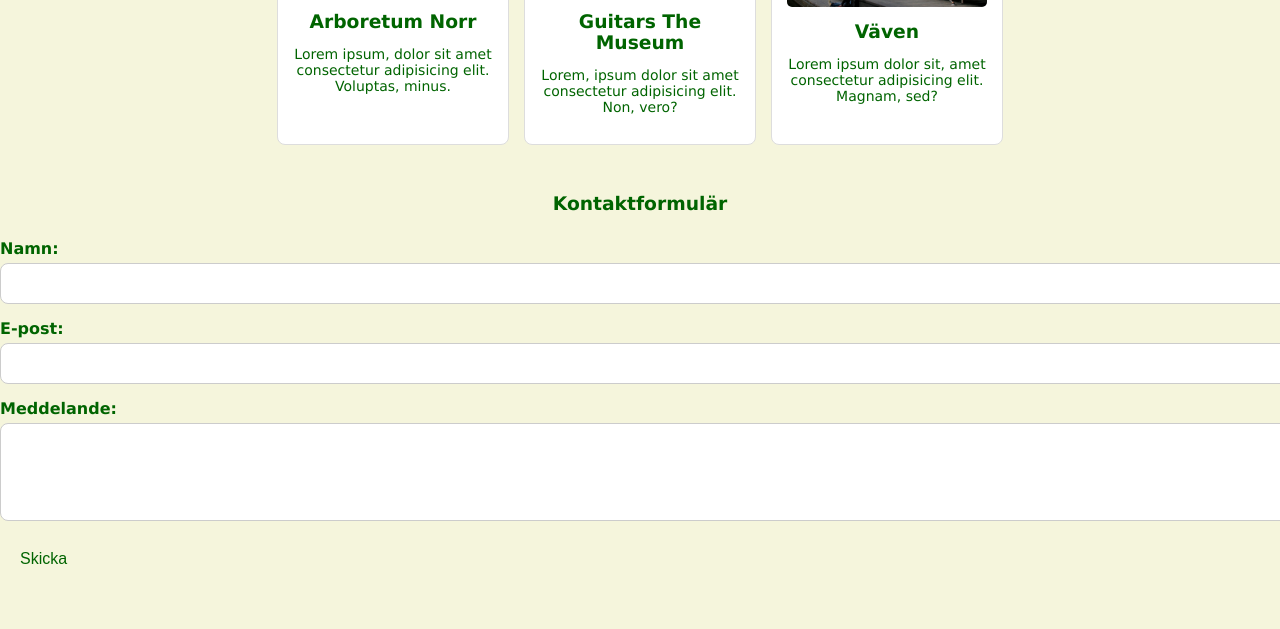
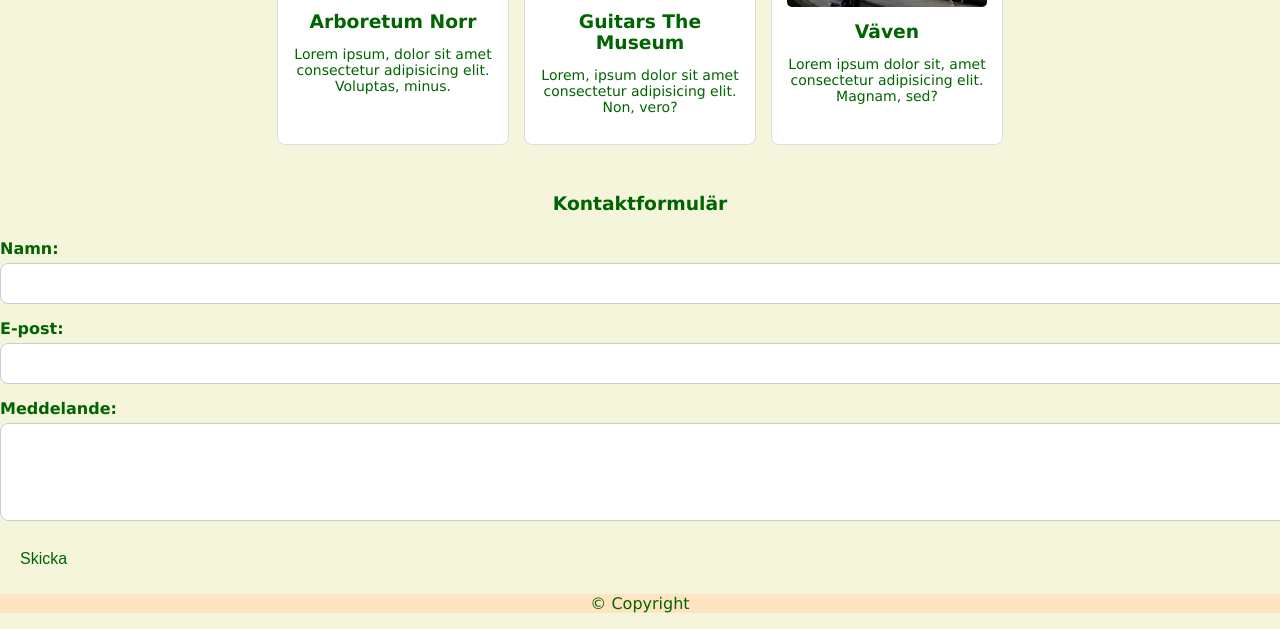
Before and after one commit to zaida-wiss/besok-din-stad-1, a plain HTML site: page index.html in a window 1280 px wide. Shown: the part 1111-1740 px from the top of the page. Before the commit the page ends 1689 px from the top, so only its background shows below. Drawn offline with Linux system fonts and the light colour scheme.

Commit message:
footer tillagt

```diff
--- a/index.html
+++ b/index.html
@@ -69,7 +69,9 @@
     </div>
 </form>
 
-<footer></footer>
+<footer>
+    <p>© Copyright</p>
+</footer>
 
 </body>
 </html>
--- a/style.css
+++ b/style.css
@@ -35,6 +35,9 @@ nav a {
     padding: 30px 20px;
 }
 
+footer {
+  background-color: bisque;
+}
 .intro img {
     max-width: 10%;
     height: auto;
```
